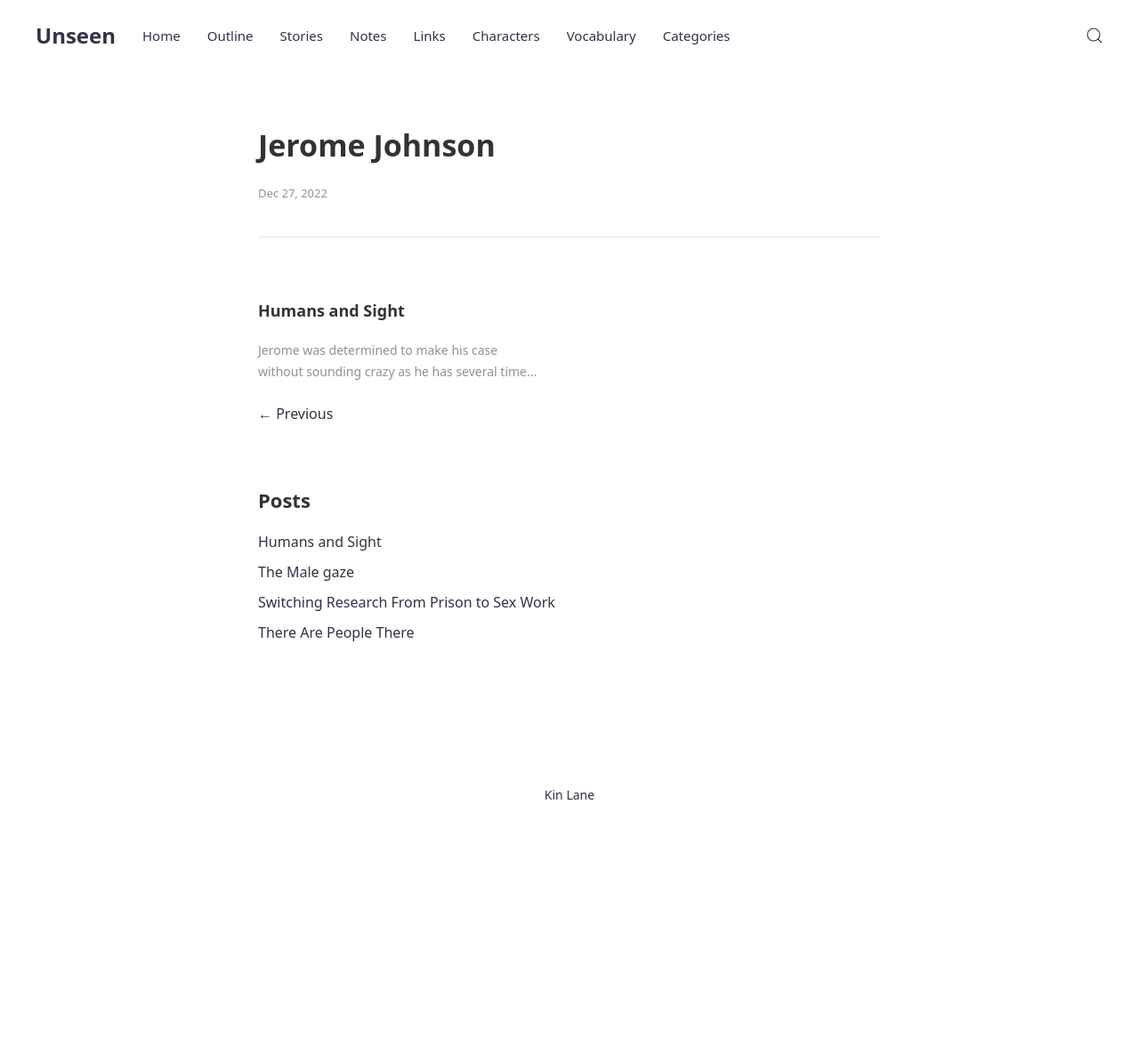
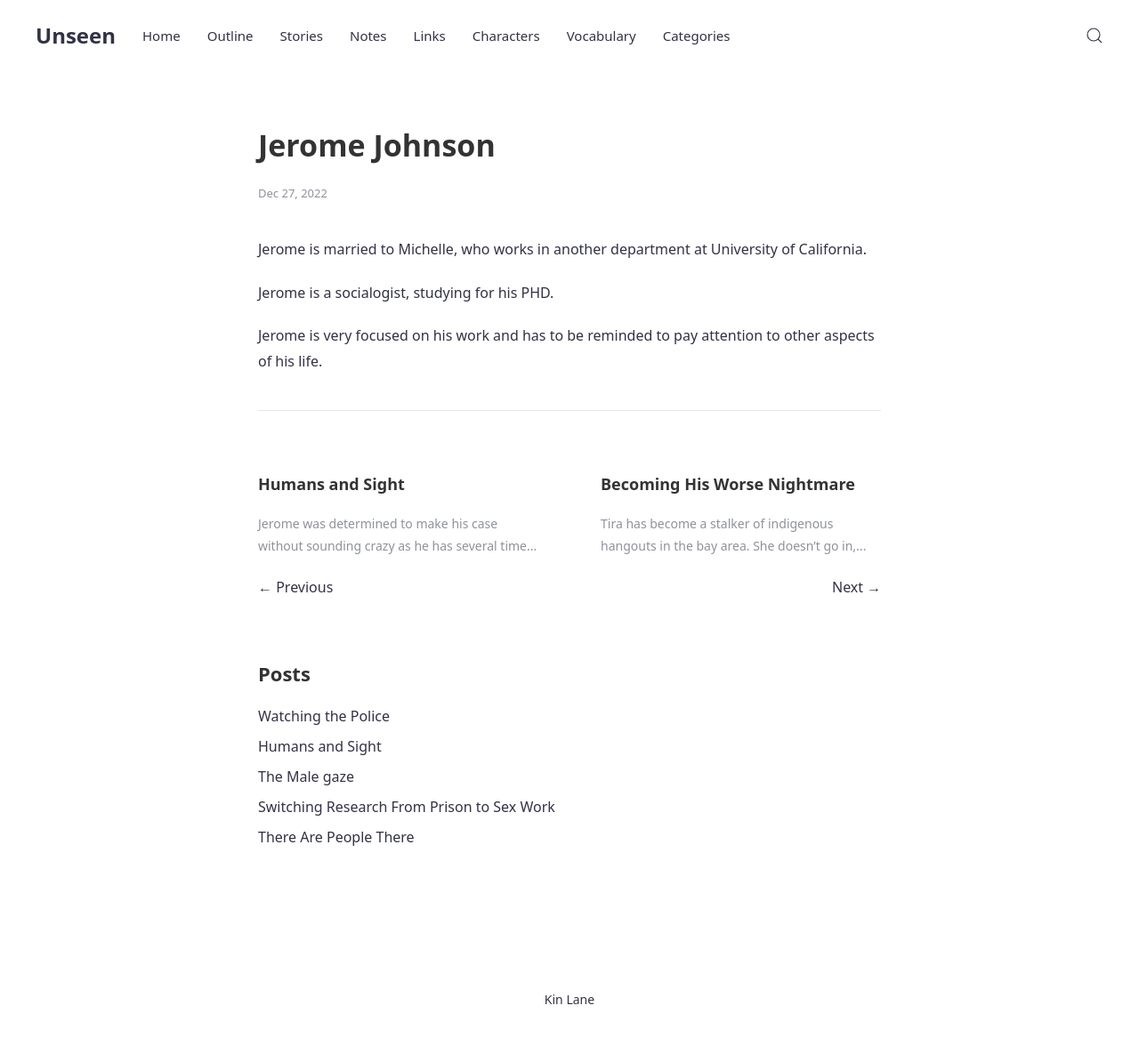
Before and after one commit to alternate-hacker-storytelling/digital-unseen, a Jekyll site: the page built from _posts/2022-12-27-jerome-johnson.md, in a window 1280 px wide. Shown: the whole page at 89% size. Built offline with Jekyll 4.4.1, drawn with Linux system fonts in a browser that asks for light colours; before the commit the page ends 964 px from its top, so only the background shows below that.

Commit message:
update latest

```diff
--- a/_posts/2022-12-27-jerome-johnson.md
+++ b/_posts/2022-12-27-jerome-johnson.md
@@ -9,3 +9,9 @@ categories:
   - Married
   - Male
 ---
+
+Jerome is married to Michelle, who works in another department at University of California.
+
+Jerome is a socialogist, studying for his PHD.
+
+Jerome is very focused on his work and has to be reminded to pay attention to other aspects of his life.
--- /dev/null
+++ b/_posts/2022-12-28-becoming-his-worse-nightare.md
@@ -0,0 +1,10 @@
+---
+title: Becoming His Worse Nightmare
+author: kinlane
+categories:
+  - Tira
+  - Indigenous
+---
+Tira has become a stalker of indigenous hangouts in the bay area. She doesn't go in, she just watches. She is a shadow of what is happening in the community, sometimes even sitting in the back corner of the bar going unnoticed.
+
+She watches men who are predators and zeroes in on one she thinks is killing indigenous women in her community. She uses her invisibility powers to protect the women in her community, and ultimately stalks him and kills him.
```
Also changed, not shown: _posts/2022-12-09-seeing-begins-when-light-falls-on-the-eyes.md (+1 -1 lines), _posts/2022-12-09-the-look.md (+1 -1 lines), _posts/2022-12-10-escaping-notice.md (+2 -3 lines), _posts/2022-12-11-i-caught-myself-flickering-in-the-mirror-late-thursday-night.md (+1 -1 lines), _posts/2022-12-28-the-unseen-can-be-good.md (added, +10 -0 lines), _posts/2022-12-28-watching-the-police.md (added, +13 -0 lines).
